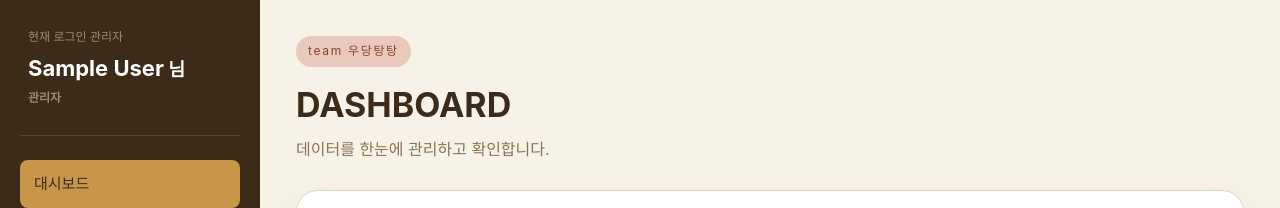
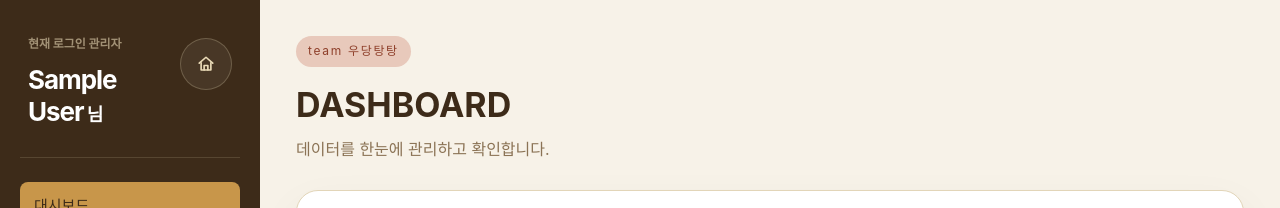
Before and after one commit to studio-udtt/studio-udtt-frontend, a React (Vite) app: page /admin in a window 1280 px wide. Shown: the top 208 px of the page. Built offline with nearby package versions, Linux system fonts and the light colour scheme; no server answers; sample sign-in values are in the browser's storage; a web font is replaced by a local one.

Commit message:
fix: admin sidebar 수정

```diff
--- a/src/components/admin/AdminSidebar.jsx
+++ b/src/components/admin/AdminSidebar.jsx
@@ -1,5 +1,5 @@
 import { useEffect, useState } from "react";
-import { NavLink, useNavigate } from "react-router-dom";
+import { Link, NavLink, useNavigate } from "react-router-dom";
 import { adminLogout, getCurrentAdmin } from "../../api/admin/adminAuthApi";
 
 export default function AdminSidebar() {
@@ -49,12 +49,46 @@ export default function AdminSidebar() {
 
   return (
     <aside className="admin-sidebar">
-      <div className="admin-brand">
-        <span>현재 로그인 관리자</span>
-        <strong>
-          {adminName}
-          <small> 님</small>
-        </strong>
+      <div className="admin-brand admin-brand-home">
+        <div className="admin-brand-text">
+          <span className="admin-brand-label">현재 로그인 관리자</span>
+          <strong className="admin-brand-name">
+            {adminName}
+            <small> 님</small>
+          </strong>
+        </div>
+
+        <Link to="/" className="admin-home-btn" title="웹사이트 홈으로 이동">
+          <svg
+            width="18"
+            height="18"
+            viewBox="0 0 24 24"
+            fill="none"
+            aria-hidden="true"
+          >
+            <path
+              d="M3 10.8L12 3L21 10.8"
+              stroke="currentColor"
+              strokeWidth="2.2"
+              strokeLinecap="round"
+              strokeLinejoin="round"
+            />
+            <path
+              d="M5.5 10.5V20H18.5V10.5"
+              stroke="currentColor"
+              strokeWidth="2.2"
+              strokeLinecap="round"
+              strokeLinejoin="round"
+            />
+            <path
+              d="M9.5 20V14H14.5V20"
+              stroke="currentColor"
+              strokeWidth="2.2"
+              strokeLinecap="round"
+              strokeLinejoin="round"
+            />
+          </svg>
+        </Link>
       </div>
 
       <nav className="admin-nav">
--- a/src/styles/admin.css
+++ b/src/styles/admin.css
@@ -116,13 +116,6 @@
   height: 100vh;
 }
 
-.admin-brand {
-  display: grid;
-  gap: 4px;
-  padding: 0 8px 28px;
-  border-bottom: 1px solid rgba(234, 219, 184, 0.15);
-}
-
 .admin-brand span {
   font-size: 12px;
   color: rgba(234, 219, 184, 0.55);
@@ -2576,3 +2569,158 @@
     min-width: 720px;
   }
 }
+/* =========================
+   Admin sidebar brand fix
+========================= */
+
+.admin-brand {
+  display: flex !important;
+  align-items: flex-start !important;
+  justify-content: space-between !important;
+  gap: 14px !important;
+  padding: 0 8px 28px !important;
+  border-bottom: 1px solid rgba(234, 219, 184, 0.15) !important;
+}
+
+.admin-brand-info {
+  flex: 1 !important;
+  min-width: 0 !important;
+  max-width: 150px !important;
+}
+
+.admin-brand-info span {
+  display: block !important;
+  margin-bottom: 8px !important;
+  color: rgba(234, 219, 184, 0.55) !important;
+  font-size: 12px !important;
+  font-weight: 800 !important;
+  line-height: 1.3 !important;
+}
+
+.admin-brand-info strong {
+  display: block !important;
+  max-width: 100% !important;
+  color: var(--surface) !important;
+  font-family: var(--font-display) !important;
+  font-size: 24px !important;
+  line-height: 1.25 !important;
+  letter-spacing: -0.04em !important;
+  white-space: normal !important;
+  word-break: keep-all !important;
+  overflow-wrap: anywhere !important;
+}
+
+/* 기존 CSS에서 자동으로 붙던 '관리자' 제거 */
+.admin-brand strong::after {
+  content: none !important;
+  display: none !important;
+}
+
+.admin-brand-info strong small {
+  display: inline !important;
+  color: var(--surface) !important;
+  font-size: 18px !important;
+}
+
+.admin-home-btn {
+  width: 46px !important;
+  height: 46px !important;
+  flex: 0 0 46px !important;
+  margin-top: 2px !important;
+  display: inline-flex !important;
+  align-items: center !important;
+  justify-content: center !important;
+  border: 1px solid rgba(234, 219, 184, 0.24) !important;
+  border-radius: 999px !important;
+  color: var(--accent-sf) !important;
+  background: rgba(255, 250, 241, 0.06) !important;
+  text-decoration: none !important;
+}
+
+.admin-home-btn:hover {
+  transform: translateY(-2px) !important;
+  border-color: var(--accent) !important;
+  background: var(--accent) !important;
+  color: var(--brown-dk) !important;
+}
+
+.admin-home-btn:active {
+  transform: translateY(0) !important;
+}
+/* =========================
+   Admin sidebar login brand final fix
+========================= */
+
+.admin-brand.admin-brand-home {
+  display: grid !important;
+  grid-template-columns: minmax(0, 1fr) 52px !important;
+  align-items: start !important;
+  column-gap: 14px !important;
+  padding: 8px 8px 28px !important;
+  border-bottom: 1px solid rgba(234, 219, 184, 0.15) !important;
+}
+
+.admin-brand-text {
+  min-width: 0 !important;
+  display: block !important;
+}
+
+.admin-brand-label {
+  display: block !important;
+  margin: 0 0 12px !important;
+  color: rgba(234, 219, 184, 0.58) !important;
+  font-size: 12px !important;
+  font-weight: 800 !important;
+  line-height: 1.3 !important;
+  white-space: nowrap !important;
+}
+
+.admin-brand-name {
+  display: block !important;
+  max-width: 100% !important;
+  color: var(--surface) !important;
+  font-family: var(--font-display) !important;
+  font-size: 26px !important;
+  line-height: 1.25 !important;
+  letter-spacing: -0.04em !important;
+  white-space: normal !important;
+  word-break: keep-all !important;
+  overflow-wrap: break-word !important;
+}
+
+.admin-brand-name::after,
+.admin-brand strong::after {
+  content: none !important;
+  display: none !important;
+}
+
+.admin-brand-name small {
+  display: inline !important;
+  color: var(--surface) !important;
+  font-size: 18px !important;
+}
+
+.admin-home-btn {
+  width: 52px !important;
+  height: 52px !important;
+  display: inline-flex !important;
+  align-items: center !important;
+  justify-content: center !important;
+  border: 1px solid rgba(234, 219, 184, 0.24) !important;
+  border-radius: 999px !important;
+  color: var(--accent-sf) !important;
+  background: rgba(255, 250, 241, 0.06) !important;
+  text-decoration: none !important;
+  flex-shrink: 0 !important;
+}
+
+.admin-home-btn:hover {
+  transform: translateY(-2px) !important;
+  border-color: var(--accent) !important;
+  background: var(--accent) !important;
+  color: var(--brown-dk) !important;
+}
+
+.admin-home-btn:active {
+  transform: translateY(0) !important;
+}
```
